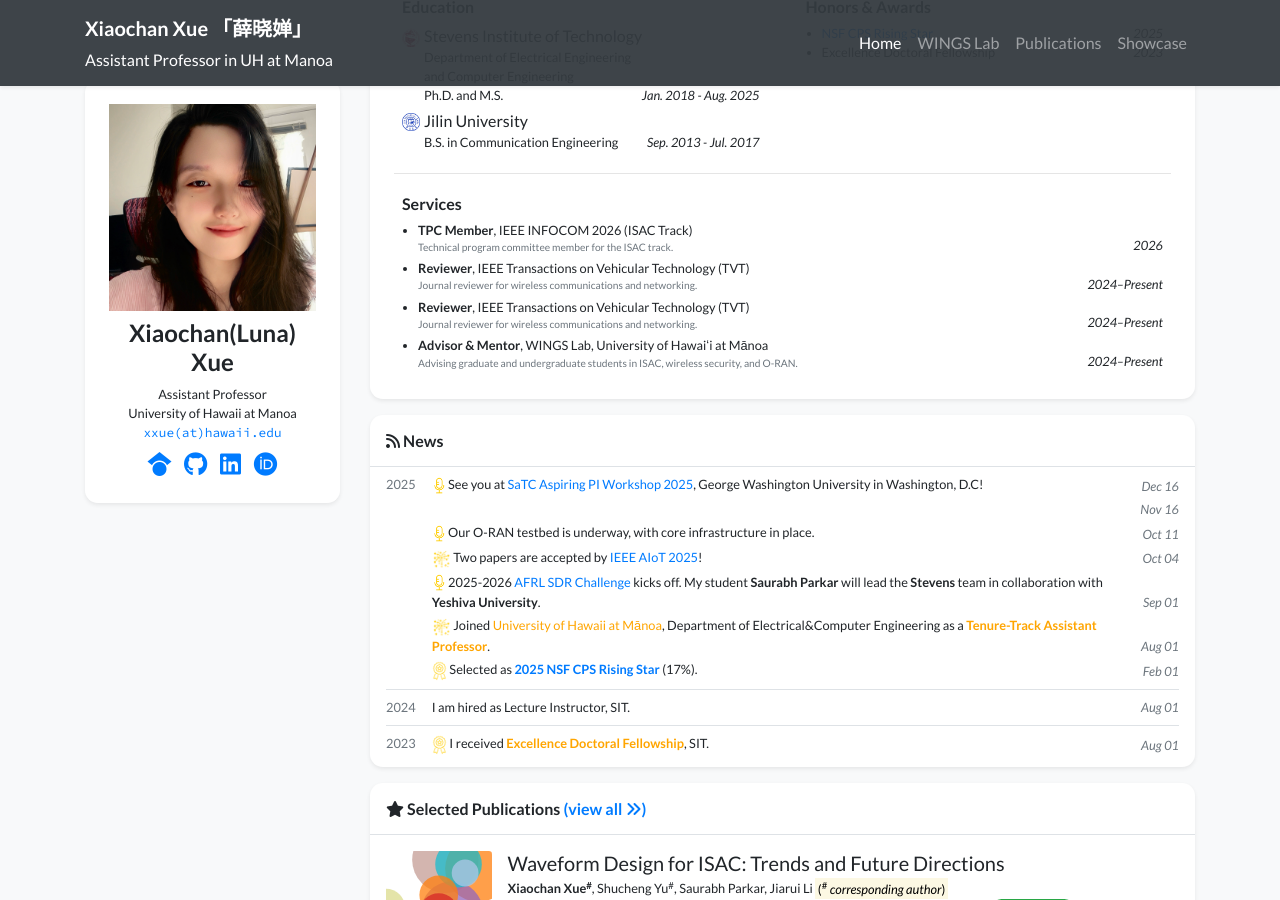
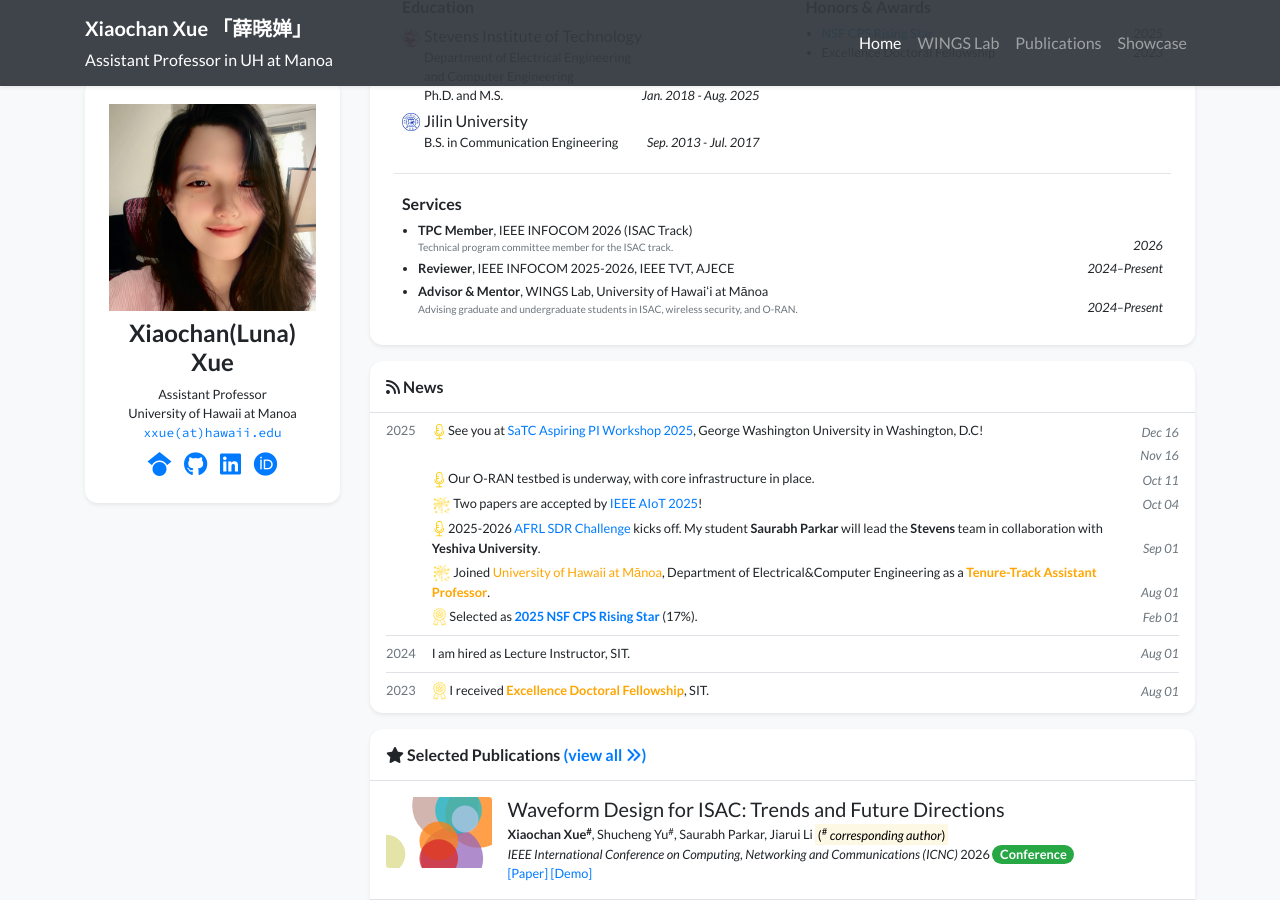
Before and after one commit to Luna-Xue/Luna-Xue.github.io, a Jekyll site: the page built from index.html, in a window 1280 px wide and 900 px high, scrolled down 827 px. Built offline with Jekyll 4.4.1, drawn with Linux system fonts in a browser that asks for light colours; nearby versions of some CDN libraries; a style sheet for code colours, icons or effects is not loaded.

Commit message:
Update profile.yml

```diff
--- a/_data/profile.yml
+++ b/_data/profile.yml
@@ -69,14 +69,8 @@
     note: "Technical program committee member for the ISAC track."
 
   - role: "Reviewer"
-    venue: "IEEE Transactions on Vehicular Technology (TVT)"
+    venue: "IEEE INFOCOM 2025-2026, IEEE TVT, AJECE"
     date: "2024–Present"
-    note: "Journal reviewer for wireless communications and networking."
-
-  - role: "Reviewer"
-    venue: "IEEE Transactions on Vehicular Technology (TVT)"
-    date: "2024–Present"
-    note: "Journal reviewer for wireless communications and networking."
 
   - role: "Advisor & Mentor"
     venue: "WINGS Lab, University of Hawaiʻi at Mānoa"
```
